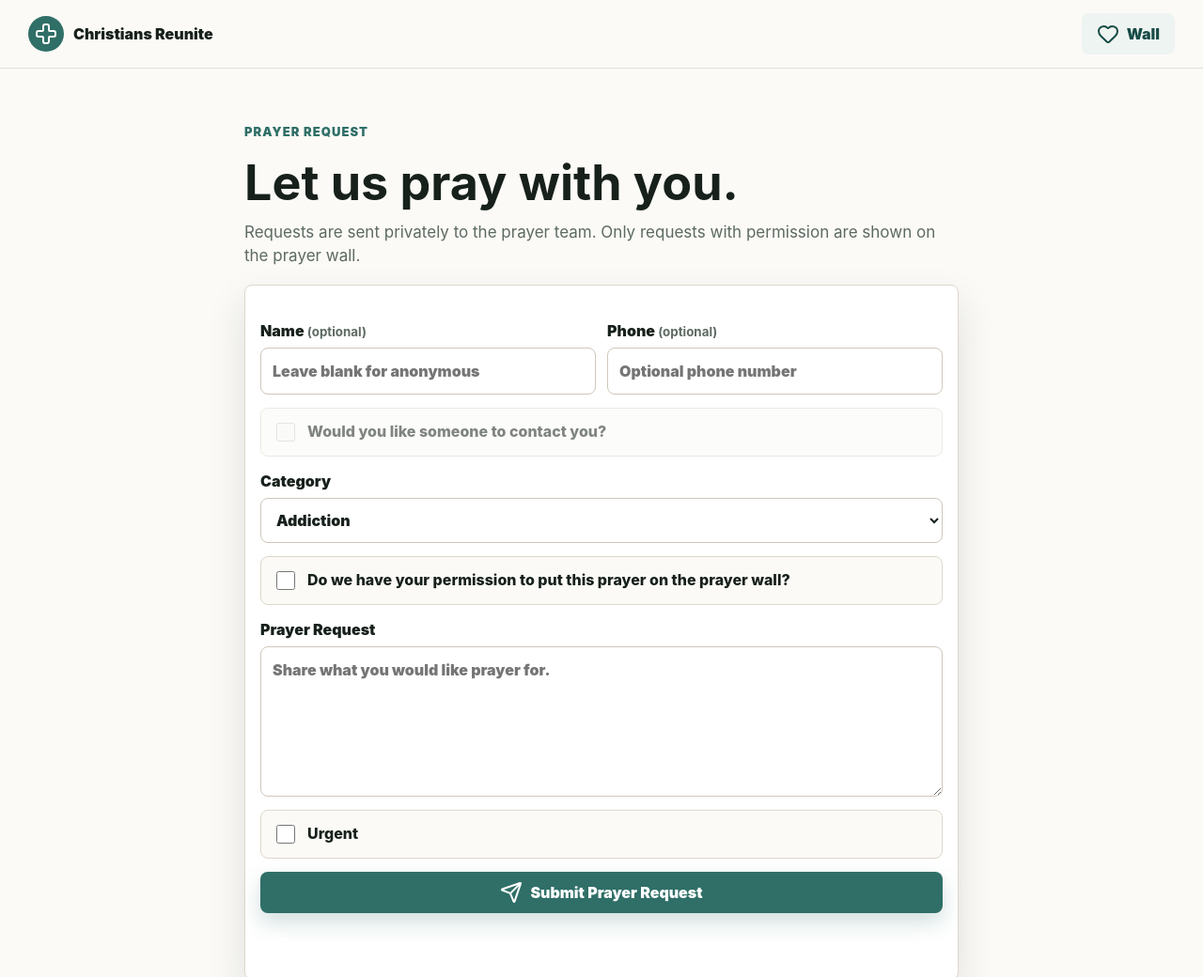
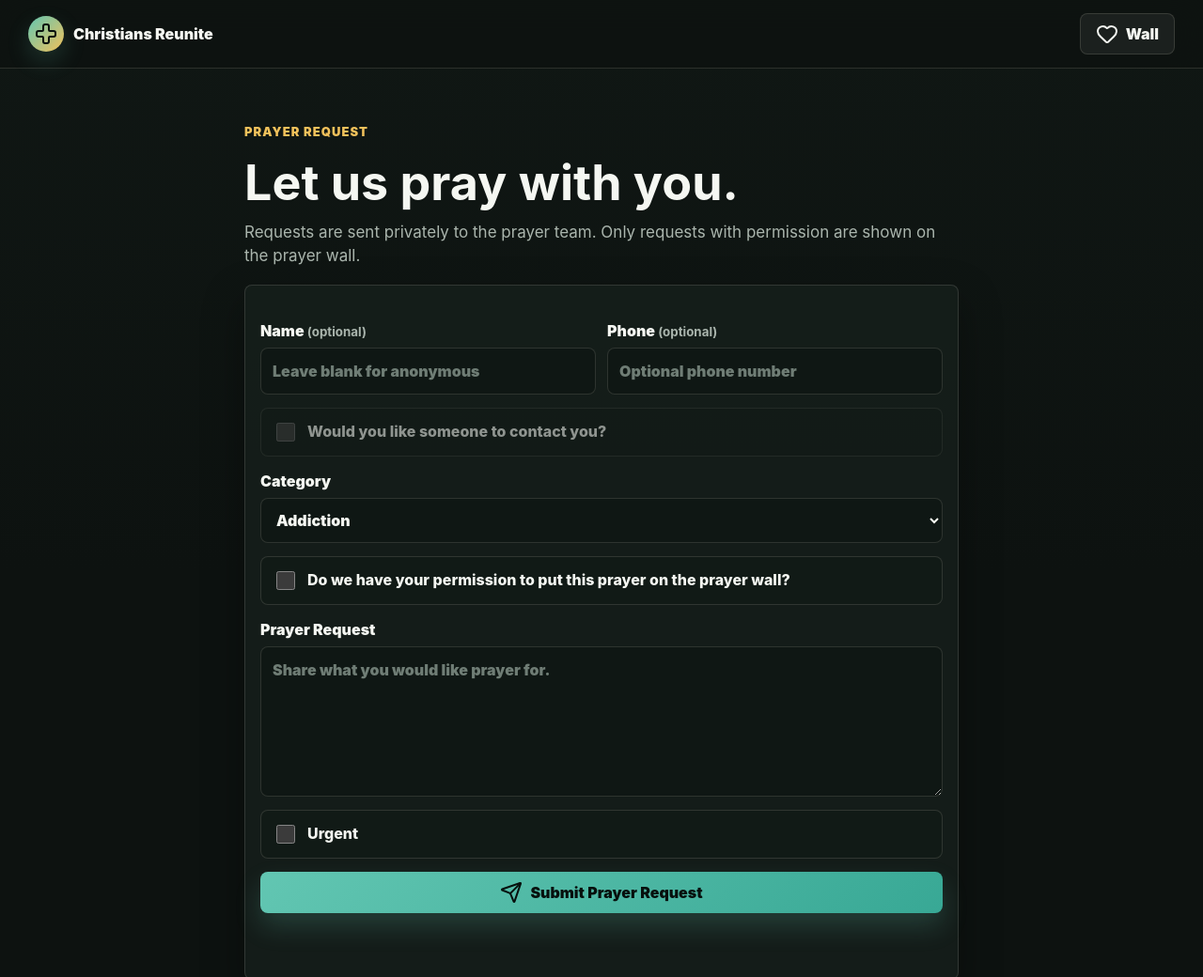
Before and after one commit to TheRealRyanHajj/Christians-Reunite, a website: page prayer.html in a window 1280 px wide. Shown: the top 1040 px of the page at 94% size. Drawn offline with nearby package versions, Linux system fonts and the light colour scheme; no server answers.

Commit message:
Introduce dark theme and UI refinements
Convert site to a dark visual style and polish UI details. styles.css was overhauled with color-scheme: dark and new dark palette variables, updated backgrounds/gradients, panels, button styles, input/placeholder/focus states, shadows, and subtle hover/transition tweaks. Adjusted hero and layout background sizing and overlays for better contrast. Added <meta name="theme-color" content="#0d1210"> to admin.html, index.html, prayer.html and wall.html to match the new theme. .env.example had a trivial newline change.

```diff
--- a/prayer.html
+++ b/prayer.html
@@ -3,6 +3,7 @@
 <head>
   <meta charset="utf-8" />
   <meta name="viewport" content="width=device-width, initial-scale=1" />
+  <meta name="theme-color" content="#0d1210" />
   <title>Prayer Request | Christians Reunite</title>
   <link rel="stylesheet" href="styles.css" />
   <script src="https://unpkg.com/lucide@latest" defer></script>
--- a/styles.css
+++ b/styles.css
@@ -1,14 +1,17 @@
 :root {
-  --ink: #17201b;
-  --muted: #5d6a62;
-  --paper: #fbfaf7;
-  --panel: #ffffff;
-  --line: #ded8cb;
-  --faith: #2f6f67;
-  --faith-dark: #174b46;
-  --gold: #d79c36;
-  --danger: #8f322f;
-  --shadow: 0 18px 40px rgba(23, 32, 27, .12);
+  color-scheme: dark;
+  --ink: #f5f7f2;
+  --muted: #aab5ad;
+  --paper: #0d1210;
+  --paper-soft: #121a17;
+  --panel: #161f1b;
+  --panel-strong: #1d2823;
+  --line: rgba(231, 225, 211, .14);
+  --faith: #62c6b2;
+  --faith-dark: #9de6d8;
+  --gold: #f1c15b;
+  --danger: #ff8d83;
+  --shadow: 0 18px 44px rgba(0, 0, 0, .34);
   --radius: 8px;
   font-family: Inter, ui-sans-serif, system-ui, -apple-system, BlinkMacSystemFont, "Segoe UI", sans-serif;
 }
@@ -18,9 +21,10 @@
 body {
   margin: 0;
   padding-bottom: 78px;
-  background: var(--paper);
+  background: linear-gradient(180deg, #101714 0%, var(--paper) 38rem);
   color: var(--ink);
   line-height: 1.5;
+  text-rendering: optimizeLegibility;
 }
 
 button, input, select, textarea { font: inherit; }
@@ -36,9 +40,9 @@ a { color: inherit; text-decoration: none; }
   justify-content: space-between;
   gap: 14px;
   padding: 12px 16px;
-  background: rgba(251, 250, 247, .92);
-  border-bottom: 1px solid rgba(222, 216, 203, .8);
-  backdrop-filter: blur(14px);
+  background: rgba(13, 18, 16, .78);
+  border-bottom: 1px solid var(--line);
+  backdrop-filter: blur(18px);
 }
 
 .brand {
@@ -46,6 +50,7 @@ a { color: inherit; text-decoration: none; }
   align-items: center;
   gap: 10px;
   font-weight: 900;
+  color: var(--ink);
 }
 
 .brand-mark {
@@ -54,9 +59,10 @@ a { color: inherit; text-decoration: none; }
   display: grid;
   place-items: center;
   border-radius: 999px;
-  background: var(--faith);
-  color: #fff;
+  background: linear-gradient(135deg, var(--faith), var(--gold));
+  color: #07100d;
   flex: 0 0 auto;
+  box-shadow: 0 10px 24px rgba(98, 198, 178, .18);
 }
 
 .hero {
@@ -74,7 +80,7 @@ a { color: inherit; text-decoration: none; }
   inset: 0;
   z-index: -2;
   background-image:
-    linear-gradient(180deg, rgba(9, 20, 17, .12), rgba(9, 20, 17, .85)),
+    linear-gradient(180deg, rgba(6, 10, 8, .18), rgba(8, 12, 10, .9)),
     url("assets/hero-fellowship.png");
   background-size: cover;
   background-position: center;
@@ -85,8 +91,8 @@ a { color: inherit; text-decoration: none; }
   position: absolute;
   inset: auto 0 0;
   z-index: -1;
-  height: 18vh;
-  background: linear-gradient(180deg, rgba(251, 250, 247, 0), var(--paper));
+  height: 22vh;
+  background: linear-gradient(180deg, rgba(13, 18, 16, 0), var(--paper));
 }
 
 .hero-content {
@@ -99,7 +105,9 @@ a { color: inherit; text-decoration: none; }
   display: inline-flex;
   padding: 8px 10px;
   border-radius: 999px;
-  background: rgba(255, 255, 255, .18);
+  border: 1px solid rgba(255, 255, 255, .16);
+  background: rgba(13, 18, 16, .42);
+  color: #f8faf6;
   font-size: 13px;
   font-weight: 900;
   backdrop-filter: blur(12px);
@@ -113,6 +121,7 @@ h1 {
   font-size: clamp(42px, 13vw, 92px);
   line-height: .92;
   letter-spacing: 0;
+  text-wrap: balance;
 }
 
 h2, .page-title {
@@ -120,6 +129,7 @@ h2, .page-title {
   font-size: clamp(30px, 8vw, 52px);
   line-height: 1;
   letter-spacing: 0;
+  text-wrap: balance;
 }
 
 .hero p {
@@ -142,13 +152,13 @@ h2, .page-title {
 }
 
 .band {
-  background: #edf4ef;
+  background: rgba(18, 26, 23, .78);
   border-block: 1px solid var(--line);
 }
 
 .kicker {
   margin-bottom: 8px;
-  color: var(--faith);
+  color: var(--gold);
   font-size: 13px;
   font-weight: 900;
   letter-spacing: .08em;
@@ -182,25 +192,29 @@ h2, .page-title {
   border-radius: var(--radius);
   padding: 0 16px;
   font-weight: 900;
+  transition: transform .18s ease, border-color .18s ease, background .18s ease;
 }
 
 .button.primary {
-  background: var(--faith);
-  color: #fff;
-  box-shadow: 0 10px 22px rgba(47, 111, 103, .22);
+  background: linear-gradient(135deg, var(--faith), #38a895);
+  color: #07100d;
+  box-shadow: 0 14px 28px rgba(98, 198, 178, .2);
 }
 
 .button.secondary {
-  background: #eef4f1;
-  color: var(--faith-dark);
+  border: 1px solid var(--line);
+  background: rgba(255, 255, 255, .06);
+  color: var(--ink);
 }
 
 .button.light {
-  background: rgba(255, 255, 255, .92);
+  background: rgba(255, 255, 255, .12);
+  color: #fff;
 }
 
 .button.danger {
-  background: #f8e8e5;
+  border: 1px solid rgba(255, 141, 131, .28);
+  background: rgba(255, 141, 131, .12);
   color: var(--danger);
 }
 
@@ -221,17 +235,18 @@ h2, .page-title {
   background: var(--panel);
   border: 1px solid var(--line);
   border-radius: var(--radius);
-  box-shadow: 0 8px 20px rgba(23, 32, 27, .06);
+  box-shadow: var(--shadow);
 }
 
 .card {
   padding: 16px;
+  background: linear-gradient(180deg, rgba(255, 255, 255, .055), rgba(255, 255, 255, .025));
 }
 
 .card.small i {
   width: 34px;
   height: 34px;
-  color: var(--faith);
+  color: var(--gold);
 }
 
 .card p {
@@ -243,6 +258,7 @@ h2, .page-title {
   display: grid;
   gap: 14px;
   padding: 16px;
+  background: rgba(22, 31, 27, .9);
   box-shadow: var(--shadow);
 }
 
@@ -260,9 +276,9 @@ small {
 input, select, textarea {
   width: 100%;
   min-height: 46px;
-  border: 1px solid #cfc7ba;
+  border: 1px solid var(--line);
   border-radius: var(--radius);
-  background: #fff;
+  background: #0f1714;
   color: var(--ink);
   padding: 12px;
   outline: none;
@@ -275,7 +291,11 @@ textarea {
 
 input:focus, select:focus, textarea:focus {
   border-color: var(--faith);
-  box-shadow: 0 0 0 3px rgba(47, 111, 103, .16);
+  box-shadow: 0 0 0 3px rgba(98, 198, 178, .18);
+}
+
+::placeholder {
+  color: #6f7d75;
 }
 
 .check {
@@ -285,7 +305,7 @@ input:focus, select:focus, textarea:focus {
   padding: 12px;
   border: 1px solid var(--line);
   border-radius: var(--radius);
-  background: #fbfaf7;
+  background: #111a16;
   font-weight: 800;
 }
 
@@ -336,14 +356,16 @@ input:focus, select:focus, textarea:focus {
   gap: 6px;
   padding: 5px 8px;
   border-radius: 999px;
-  background: #e9f3ef;
+  border: 1px solid rgba(98, 198, 178, .18);
+  background: rgba(98, 198, 178, .12);
   color: var(--faith-dark);
   font-size: 12px;
   font-weight: 900;
 }
 
 .pill.urgent {
-  background: #f8e8e5;
+  border-color: rgba(255, 141, 131, .24);
+  background: rgba(255, 141, 131, .13);
   color: var(--danger);
 }
 
@@ -358,14 +380,14 @@ input:focus, select:focus, textarea:focus {
   padding: 12px;
   border: 1px solid var(--line);
   border-radius: var(--radius);
-  background: #fbfaf7;
+  background: #111a16;
   color: var(--muted);
   font-size: 14px;
 }
 
 .empty {
   padding: 34px 18px;
-  border: 1px dashed #cfc7ba;
+  border: 1px dashed rgba(231, 225, 211, .24);
   border-radius: var(--radius);
   color: var(--muted);
   text-align: center;
@@ -379,11 +401,11 @@ input:focus, select:focus, textarea:focus {
   grid-template-columns: repeat(3, 1fr);
   gap: 6px;
   padding: 8px;
-  border: 1px solid rgba(222, 216, 203, .8);
+  border: 1px solid var(--line);
   border-radius: 18px;
-  background: rgba(255, 255, 255, .94);
-  box-shadow: 0 16px 34px rgba(23, 32, 27, .18);
-  backdrop-filter: blur(14px);
+  background: rgba(13, 18, 16, .9);
+  box-shadow: 0 16px 34px rgba(0, 0, 0, .35);
+  backdrop-filter: blur(18px);
 }
 
 .bottom-nav a {
@@ -398,8 +420,13 @@ input:focus, select:focus, textarea:focus {
 }
 
 .bottom-nav a.active {
-  background: #e9f3ef;
+  background: rgba(98, 198, 178, .14);
   color: var(--faith-dark);
+}
+
+.button:hover,
+.bottom-nav a:hover {
+  transform: translateY(-1px);
 }
 
 @media (min-width: 720px) {
```
Also changed, not shown: admin.html (+1 -0 lines), index.html (+1 -0 lines), wall.html (+1 -0 lines), 1 other file.
